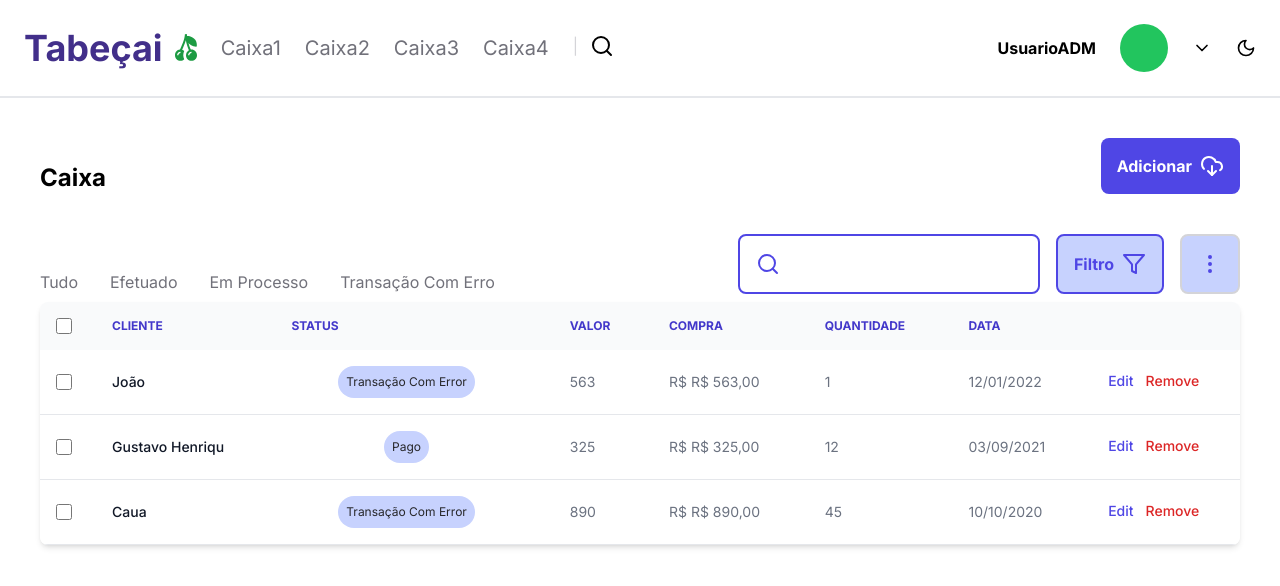
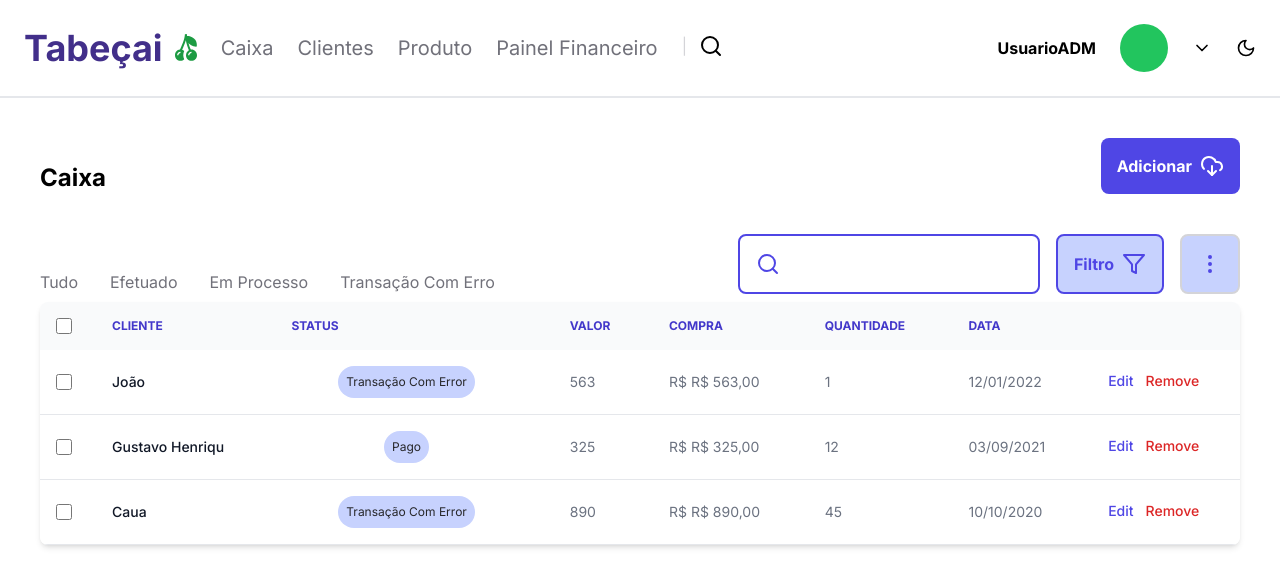
Before and after one commit to mdsreq-fga-unb/2023.2-Tabecai, a Next.js app in the folder web/: page / in a window 1280 px wide. Shown: the top 586 px of the page. Built offline with nearby package versions, Linux system fonts and the light colour scheme.

Commit message:
fix: mobile

```diff
--- a/web/src/app/layout.tsx
+++ b/web/src/app/layout.tsx
@@ -1,12 +1,12 @@
-import type { Metadata } from 'next'
-import { Inter } from 'next/font/google'
-import './globals.css'
+import type { Metadata } from "next"
+import { Inter } from "next/font/google"
+import "./globals.css"
 
-const inter = Inter({ subsets: ['latin'] })
+const inter = Inter({ subsets: ["latin"] })
 
 export const metadata: Metadata = {
-  title: 'Create Next App',
-  description: 'Generated by create next app',
+  title: "Tabeçaí",
+  description: "Tabeçaí",
 }
 
 export default function RootLayout({
--- a/web/src/components/Header.tsx
+++ b/web/src/components/Header.tsx
@@ -5,26 +5,26 @@ import Logo from "../assets/logo.svg"
 
 
 const telas = [{
-    nome: "Caixa1",
+    nome: "Caixa",
     http: ""
 },
 {
-    nome: "Caixa2",
+    nome: "Clientes",
     http: ""
 },
 {
-    nome: "Caixa3",
+    nome: "Produto",
     http: ""
 },
 {
-    nome: "Caixa4",
+    nome: "Painel Financeiro",
     http: ""
 }]
 
 const filtros = ["Tudo", "Efetuado", "Em Processo", "Transação Com Erro"]
 
 export const Header = () => {
-    return (<header className="flex flex-row items-center p-6 justify-between border-b-2 border-gray-200">
+    return (<header className="flex flex-row items-center p-6 justify-between border-b-2 border-gray-200 w-screen">
     <div className="flex flex-row items-center justify-betweenspace-x-2">
         <strong className="text-4xl text-[#422F8A] justify-center font-bold mr-3">Tabeçai</strong>
         <Image src={Logo} alt="Logo" width={22} height={22} />
```
